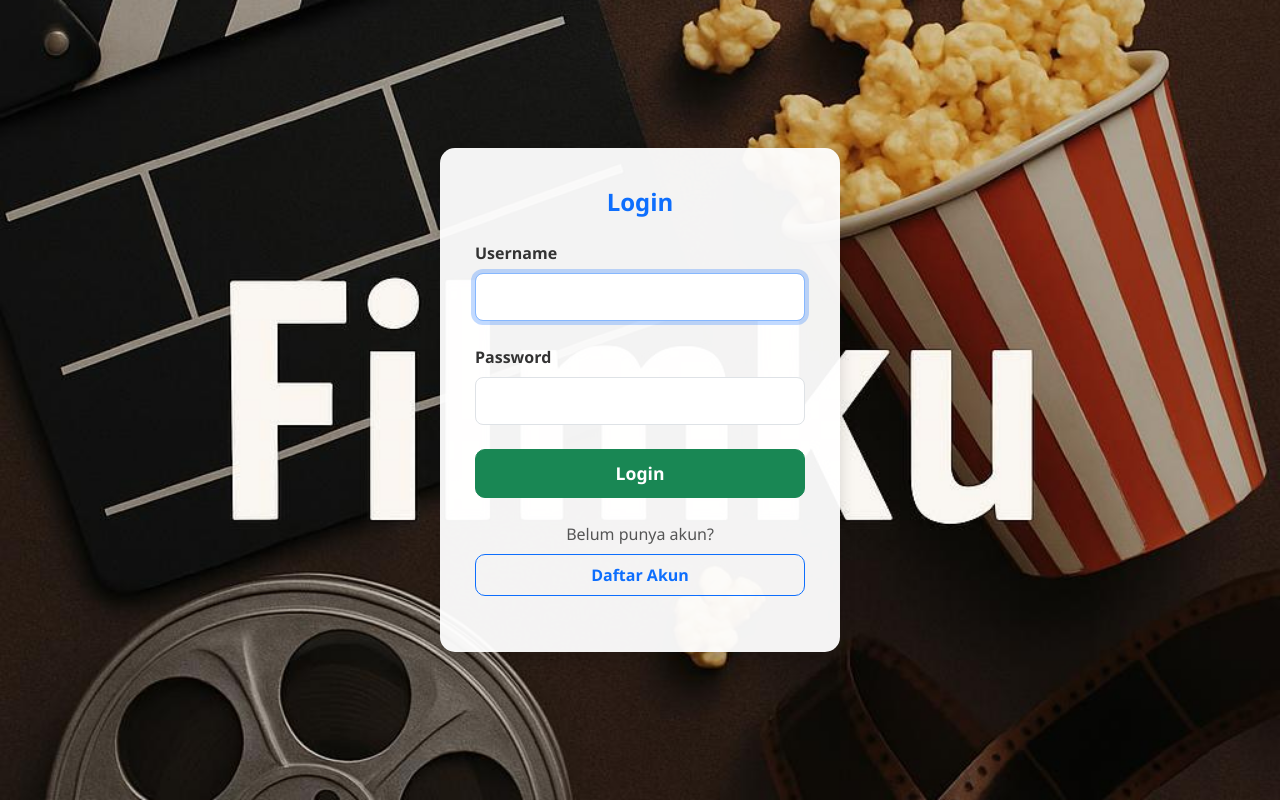
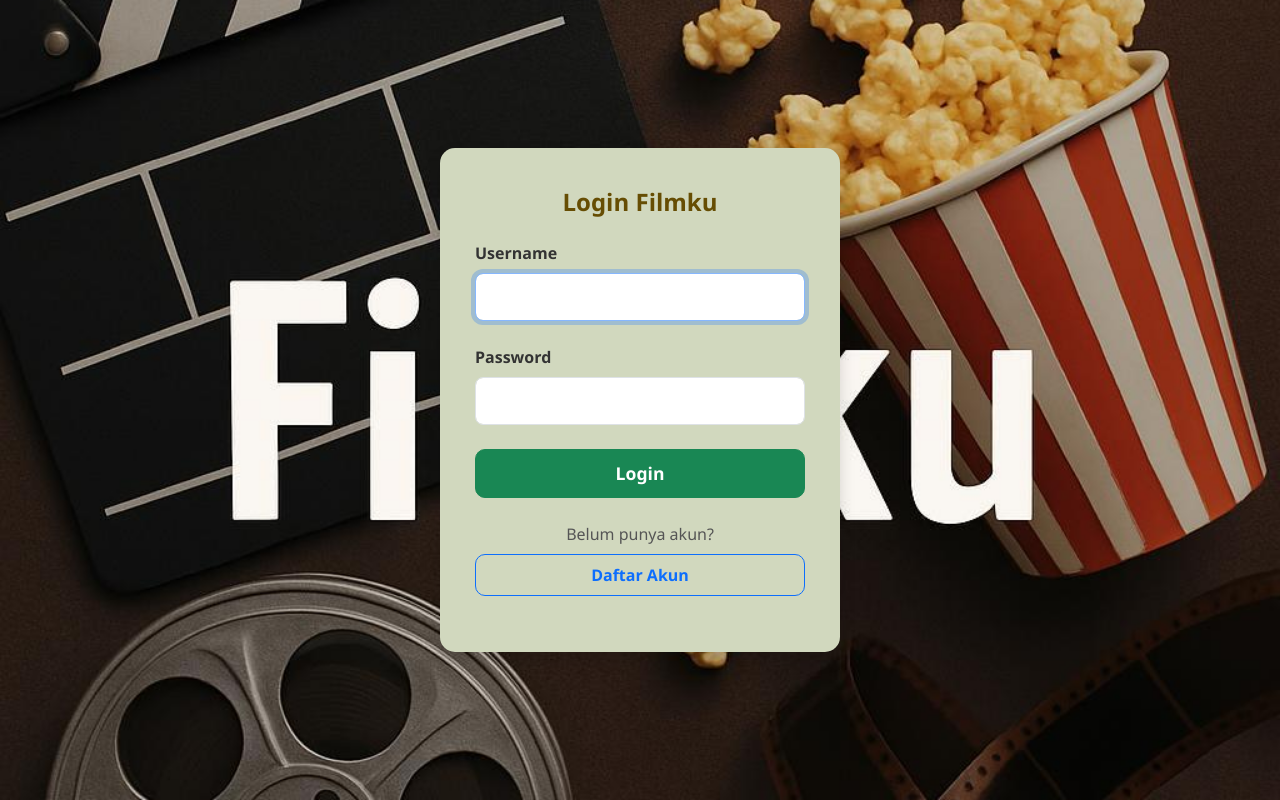
Before and after one commit to DeniFirmansyah1512/pw2025_tubes_243040064, a PHP site: page /login.php in a window 1280 px wide. Run offline with PHP 8.4, Linux system fonts and the light colour scheme.

Commit message:
TUBES PW2025

```diff
--- a/adminpanel/index.php
+++ b/adminpanel/index.php
@@ -75,7 +75,7 @@ $jumlahmovies = mysqli_num_rows($querymovies);
 
         .movie-card {
             transition: transform 0.2s ease, box-shadow 0.2s ease;
-            background-color: #FBDB93;
+            background-color: #D1D8BE;
             border-radius: 10px;
         }
 
--- a/login.php
+++ b/login.php
@@ -29,7 +29,7 @@ require "koneksi.php";
     .login-box {
         width: 100%;
         max-width: 400px;
-        background-color: rgba(255, 255, 255, 0.95);
+        background-color: #D1D8BE;
         border-radius: 15px;
         padding: 40px 35px;
         box-shadow: 0 8px 30px rgba(0, 0, 0, 0.12);
@@ -55,7 +55,7 @@ require "koneksi.php";
     }
 
     .btn-success:hover {
-        background-color: #218838;
+        background-color: #A7C1A8;
     }
 
     .alert {
@@ -79,7 +79,7 @@ require "koneksi.php";
 
 <body>
     <div class="login-box shadow">
-        <h4 class="text-center mb-4 fw-bold text-primary">Login</h4>
+        <h4 class="text-center mb-4 fw-bold text-warning-emphasis">Login Filmku</h4>
         <form action="" method="post" novalidate>
             <div class="mb-4">
                 <label for="username" class="form-label">Username</label>
--- a/regis.php
+++ b/regis.php
@@ -49,7 +49,7 @@ if (isset($_POST['registerbtn'])) {
         .register-box {
             width: 100%;
             max-width: 400px;
-            background-color: white;
+            background-color: #D1D8BE;
             border-radius: 15px;
             padding: 30px;
             box-shadow: 0 0 20px rgba(0, 0, 0, 0.1);
```
Also changed, not shown: movies.php (+14 -5 lines).
